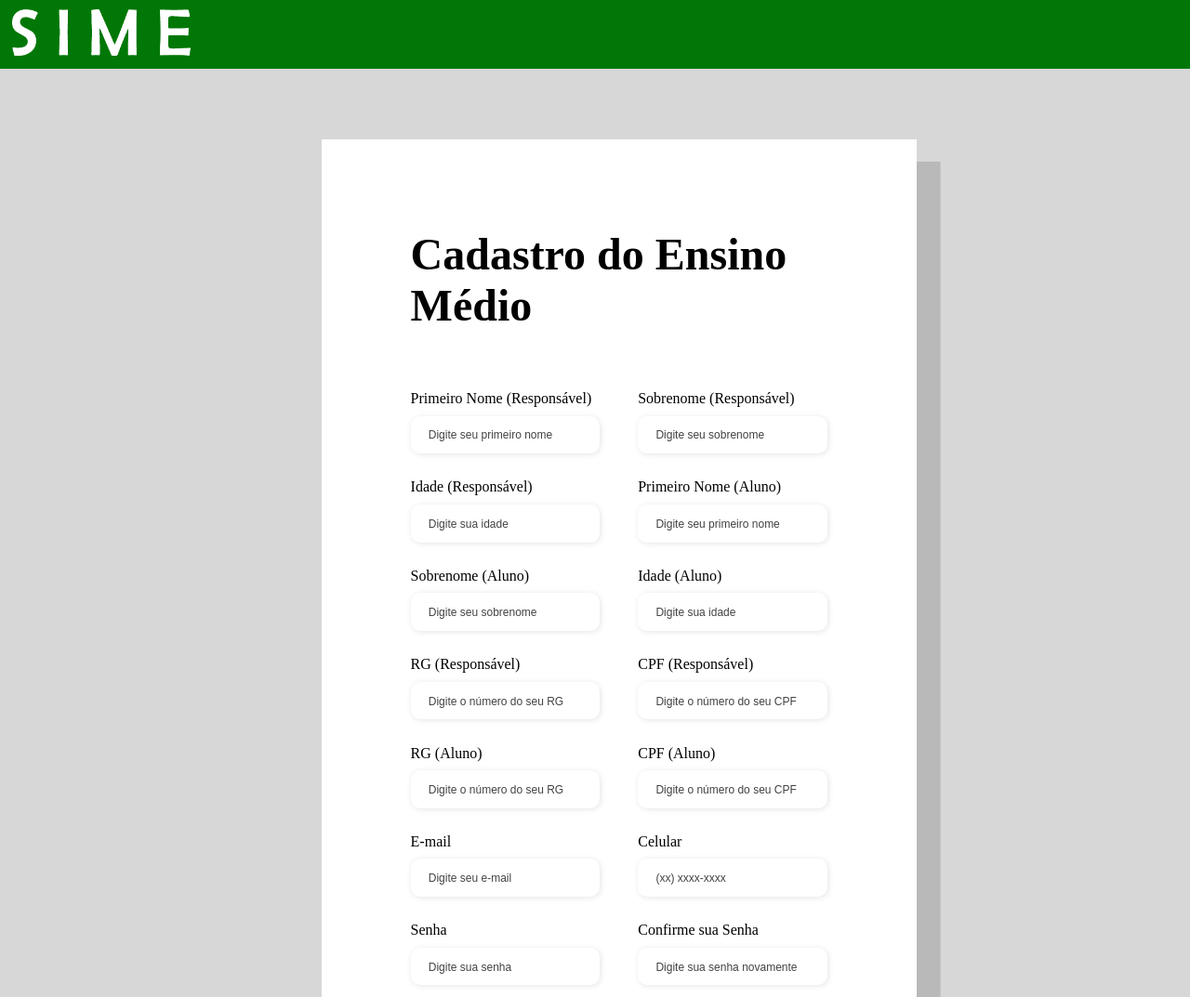
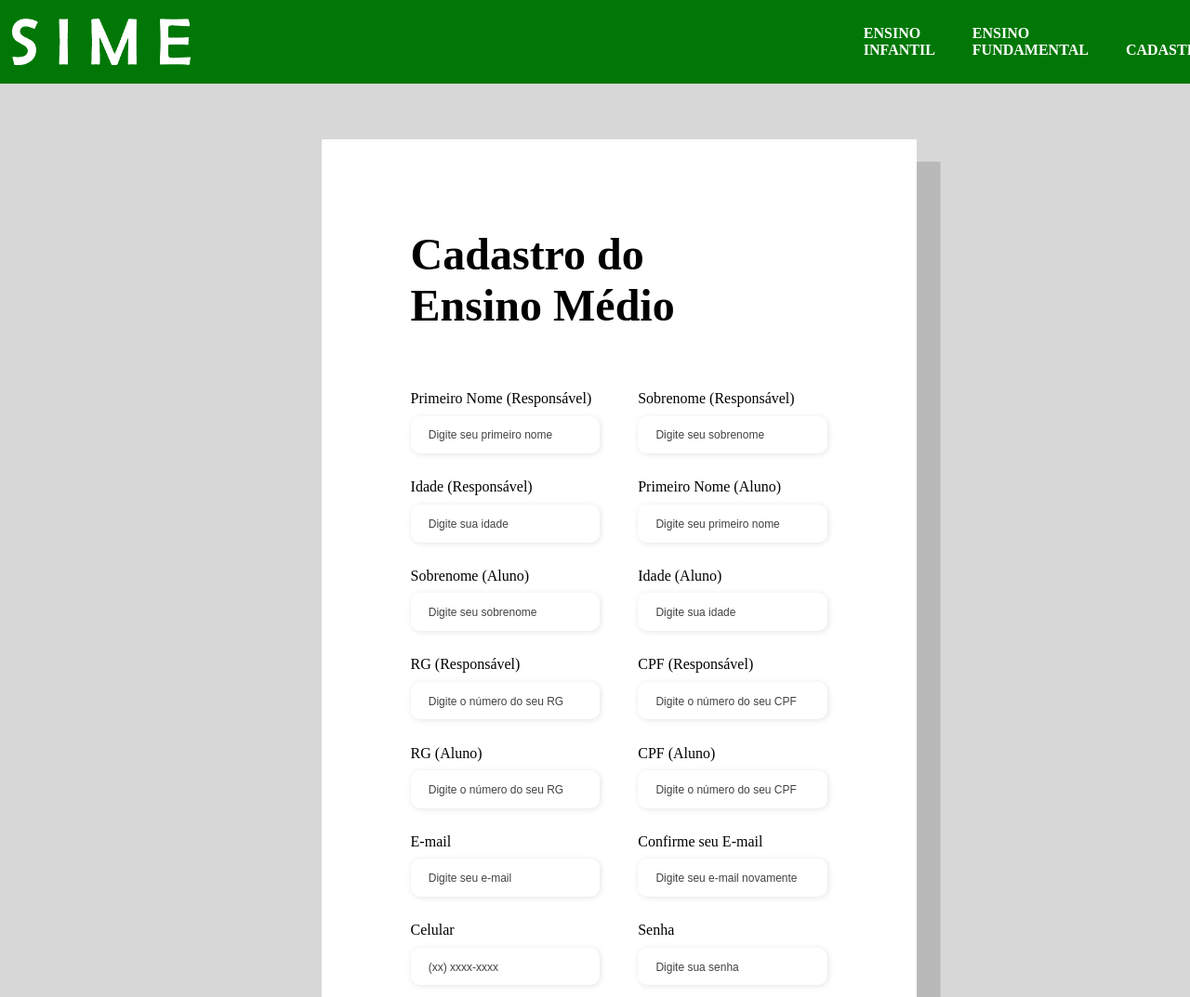
Before and after one commit to gmls01/Project-SIME, a plain HTML site: page documentos_medio.html in a window 1280 px wide. Shown: the top 1073 px of the page at 93% size. Drawn offline with Linux system fonts and the light colour scheme.

Commit message:
Arquivos

```diff
--- a/documentos_medio.html
+++ b/documentos_medio.html
@@ -12,21 +12,27 @@
 
 <!--Cabeçalho-->
 <!--Navbar-->
-<navbar id="cabeçalho">
+<navbar id="cabecalho">
     <div class="navbar-container">
         <img src="Imagens/S I M E - png branco.png" alt="logo-do-cabeçalho">
+        <ul class="navbar-items">
+            <a href="documentos_infantil.html"><li class="navbar-item">ENSINO INFANTIL</li></a>
+            <a href="documentos_fundamental.html" id="li_cabecalho"><li class="navbar-item">ENSINO FUNDAMENTAL</li></a>
+            <a href="cadastro.html" ><li class="navbar-item">CADASTRO</li></a>
+            <a href="index.html" ><li class="navbar-item">HOME</li></a>
+        </ul>
     </div>
 </navbar>
 
 <!--Showcase do site-->
 <!--Main-->
-<main id="main_index">
+<main>
     <!--Cabeçalho do cadastro-->
         <div class="cadastro">
             <form action="#" method="post">
                 <div class="cadastro-cabeçalho">
                     <div class="title">
-                        <h1>Cadastro do Ensino Médio</h1>
+                        <h1>Cadastro do <br>Ensino Médio</h1>
                     </div>
                 </div>
 
@@ -88,6 +94,11 @@
                     </div>
 
                     <div class="input-box">
+                        <label for="confirmEmail">Confirme seu E-mail</label>
+                        <input id="confirmEmail" type="email" name="confirmEmail" placeholder="Digite seu e-mail novamente" required>
+                    </div>
+
+                    <div class="input-box">
                         <label for="number">Celular</label>
                         <input id="number" type="tel" name="number" placeholder="(xx) xxxx-xxxx" required>
                     </div>
@@ -101,6 +112,12 @@
                         <label for="confirmPassword">Confirme sua Senha</label>
                         <input id="confirmPassword" type="password" name="confirmPassword" placeholder="Digite sua senha novamente" required>
                     </div>
+
+                    <div class="input-box">
+                        <label for="arquivo_medio">Certificado/Histórico do ensino fundamental</label>
+                        <input id="arquivo_medio" type="file" name="arquivo_medio" placeholder="Selecione um arquivo" required>
+                    </div>
+
                 </div>
 
     <!--Dados do gênero do usuário-->
--- a/style.css
+++ b/style.css
@@ -10,7 +10,7 @@
 
 /*index*/
 /*Navbar*/
-#cabeçalho {
+#cabecalho {
 	display: flex;
 	background-color: rgb(0, 119, 6);
 	position: fixed;
@@ -18,17 +18,50 @@
 	width: 100%;
 }
 
-#cabeçalho .navbar-container {
-	padding: 10px 0;
-	width: 4vw;
+#cabecalho .navbar-container {
+    display: flex;
+	align-items: center;
+	justify-content: space-between;
+	width: 5vw;
+    padding: 20px 0;
 }
 
-#cabeçalho .navbar-container img {
+#cabecalho .navbar-container a {
+    text-decoration: none;
+}
+
+#cabecalho .navbar-container ul {
+	display: flex;
+	margin-left: 55VW;
+    list-style: none;
+	font-weight: bold;
+    align-items: flex-end;
+
+}
+
+#cabecalho .navbar-container ul li {
+	padding: 0 20px;
+	transition: all 300ms ease;
+    color: #ffffff;
+}
+
+#cabecalho .navbar-container ul li:hover {
+	color: #ffab0e;
+	cursor: pointer;
+}
+
+#cabecalho .navbar-container img {
 	width: 15vw;
 	margin-left: 1vw;
 }
 
 /*Main*/
+#main_index {
+    display: flex;
+    align-items: center;
+    flex-direction: column;
+}
+
 /*Logo do Sime no index*/
 #main_index #sec1 #img1 {
     margin-top: 15vh;
```
Also changed, not shown: cadastro.html (+1 -1 lines), cadastro_presencial.html (+1 -1 lines), documentos_fundamental.html (+19 -2 lines), documentos_infantil.html (+15 -4 lines), index.html (+1 -1 lines).
